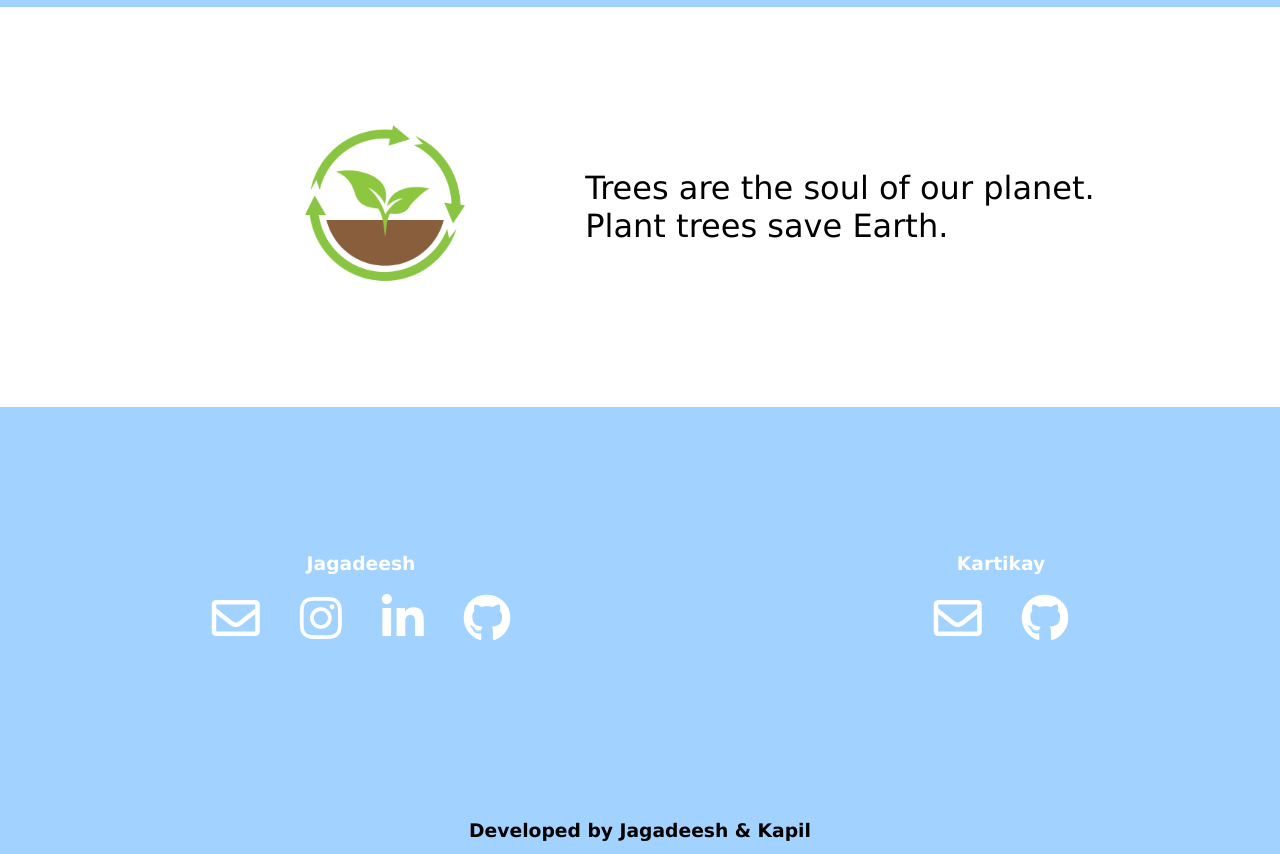
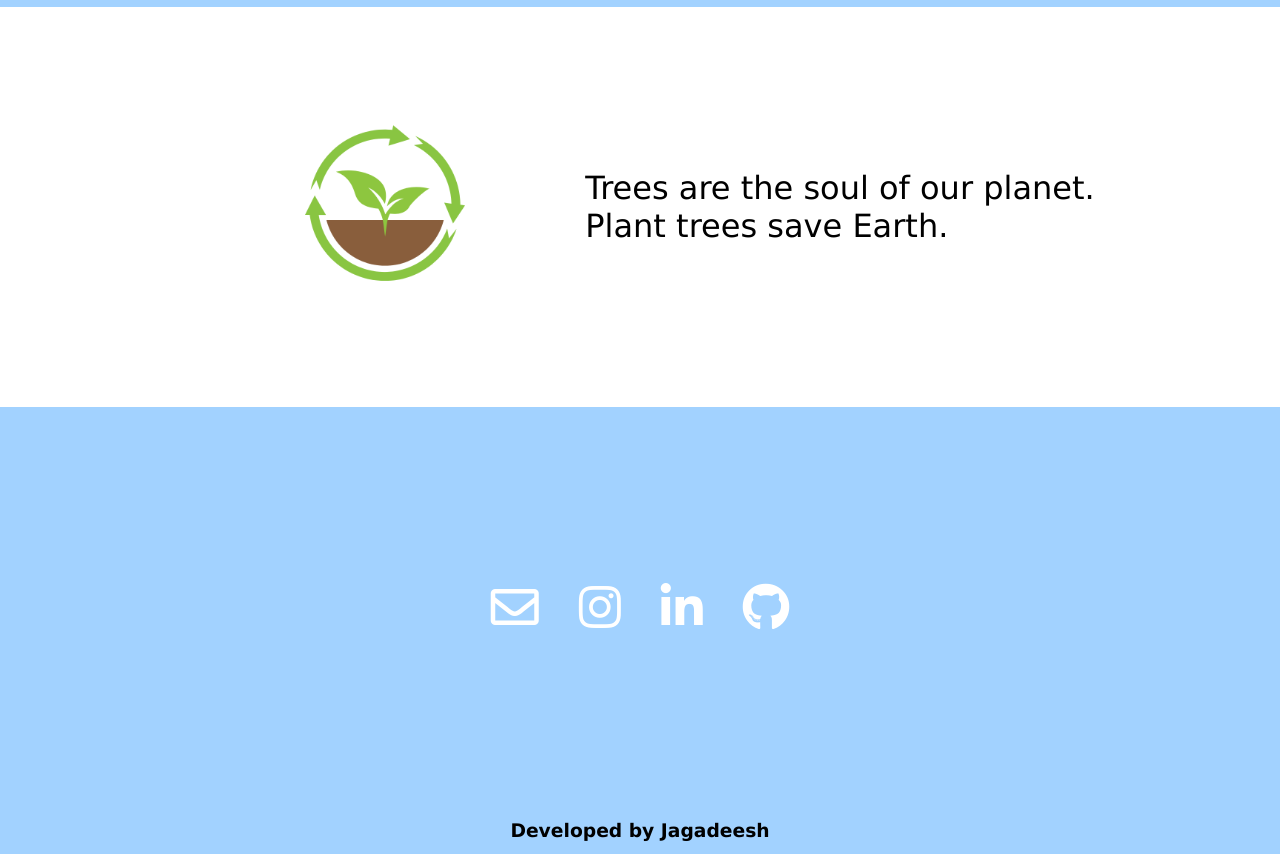
Before and after one commit to ren276/air-pollution-indicator, a plain HTML site: page index.html in a window 1280 px wide. Shown: the part 2393-3247 px from the top of the page. Drawn offline with Linux system fonts and the light colour scheme.

Commit message:
modifying index.html

```diff
--- a/index.html
+++ b/index.html
@@ -101,8 +101,7 @@
         </div>
 
         <div class="contact">
-            <div class="main">
-                <h3>Jagadeesh</h3>
+
                 <div class="media">
                     <a href="mailto:jagadeeshkondra1@gmail.com" target="__blank"><i class="far fa-envelope"></i></a>
                     <a href="https://www.instagram.com/0_jagadeesh_0" target="__blank"><i class="fab fa-instagram"></i></a>
@@ -110,18 +109,9 @@
                         class="fab fa-linkedin-in"></i></a>
                         <a href="https://github.com/0-jagadeesh-0" target="__blank"><i class="fab fa-github"></i></a>
                   </div>
-            </div>
-            <div class="main">
-                <h3>Kartikay</h3>
-                <div class="media">
-                    <a href="mailto:kapilkartikay01@gmail.com" target="__blank"><i class="far fa-envelope"></i></a>
-                    <a href="https://github.com/kartikay23" target="__blank"><i class="fab fa-github"></i></a>
-                  </div>
-            </div>
-
 
           </div>
-          <h3 style="text-align: center;margin: 1% 0;">Developed by Jagadeesh & Kapil</h3>
+          <h3 style="text-align: center;margin: 1% 0;">Developed by Jagadeesh</h3>
 
     </section>
 
```
